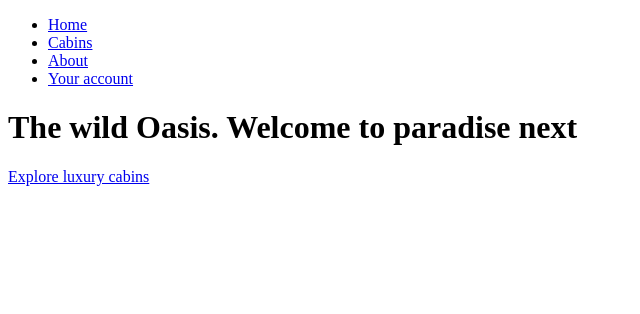
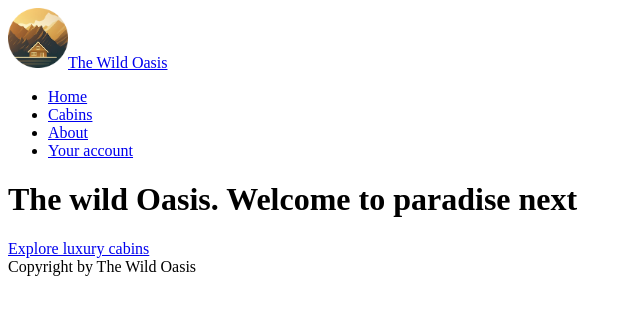
Before and after one commit to huzaifaghazali/wild-oasis-website, a Next.js app: page / in a window 1280 px wide. Shown: the top 314 px of the page, without its empty margins (0-640 px from the left). Built offline with nearby package versions, Linux system fonts and the light colour scheme.

Commit message:
Create a layout and add logo

```diff
--- /dev/null
+++ b/app/components/Logo.js
@@ -0,0 +1,12 @@
+function Logo() {
+  return (
+    <a href='/' className='flex items-center gap-4 z-10'>
+      <img src='/logo.png' height='60' width='60' alt='The Wild Oasis logo' />
+      <span className='text-xl font-semibold text-primary-100'>
+        The Wild Oasis
+      </span>
+    </a>
+  );
+}
+
+export default Logo;
--- a/app/layout.js
+++ b/app/layout.js
@@ -1,12 +1,21 @@
+import Logo from './components/Logo';
+import Navigation from './components/Navigation';
+
 export const metadata = {
-  title: 'Next.js',
-  description: 'Generated by Next.js',
-}
+  title: 'The Wild Oasis',
+};
 
 export default function RootLayout({ children }) {
   return (
-    <html lang="en">
-      <body>{children}</body>
+    <html lang='en'>
+      <body>
+        <header>
+          <Logo />
+          <Navigation />
+        </header>
+        <main>{children}</main>
+        <footer>Copyright by The Wild Oasis</footer>
+      </body>
     </html>
-  )
+  );
 }
--- a/app/page.js
+++ b/app/page.js
@@ -1,10 +1,8 @@
-import Link from "next/link";
-import Navigation from "./components/Navigation";
+import Link from 'next/link';
 
 export default function Page() {
   return (
     <div>
-    <Navigation/>
       <h1>The wild Oasis. Welcome to paradise next</h1>
       <Link href='/cabins'>Explore luxury cabins</Link>
     </div>
```
Also changed, not shown: public/logo.png (added).
